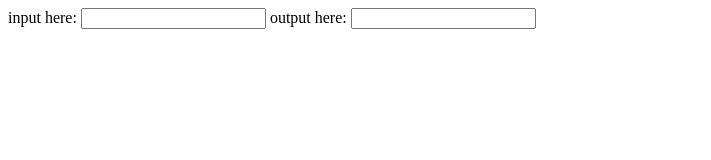
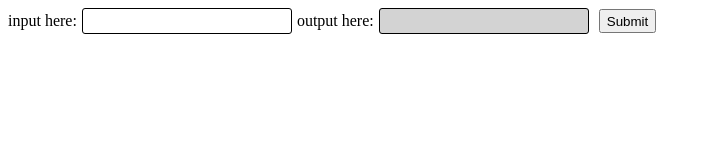
Before and after one commit to Grim-Enduser/input-output-practice, a website built with Parcel: page src/index.html in a window 1280 px wide. Shown: the whole page, without its empty margins (0-711 px from the left). Built offline with nearby package versions, Linux system fonts and the light colour scheme.

Commit message:
practice runs with input fields etc

```diff
--- a/src/index.html
+++ b/src/index.html
@@ -13,7 +13,9 @@
     <input type="text" id="input-field">
 
     <label for="output-field"> output here: </label>
-    <input type="text" id="output-field">
+    <output id="output-field"></output>
+
+    <button id="submit-btn"> Submit </button>
 
 </div>
 
--- a/src/main.js
+++ b/src/main.js
@@ -1 +1,29 @@
 console.log('script is running!')
+
+//referenties gemaakt naar de html elementen//
+const input = document.getElementById('input-field');
+const output = document.getElementById('output-field');
+const submit = document.getElementById('submit-btn');
+
+//functies declareren//
+const handleSubmit = () => {
+
+    console.log('Submit is being handled')
+    console.log( input.value )
+    output.innerText = input.value
+    //hierdoor wordt de value weer op 0 gezet na submit//
+    input.value = ''
+
+}
+
+// geen ronde haken achter hadleSubmit anders gaat hij al voor de click//
+submit.addEventListener('click', handleSubmit )
+
+// keypress//
+// input.addEventListener( 'keyup', (e)=>{
+//     // console.log(e)
+//     if(e.key === 'Enter') {
+//         handleSubmit()
+//     }
+//
+// })
--- a/src/styles.css
+++ b/src/styles.css
@@ -1,4 +1,39 @@
 h1 {
     font-family: poppings, sans-serif;
+    font-size: 12px;
+}
 
+#container {
+    display: flex;
+    align-items: center;
 }
+
+#input-field {
+    border: 1px solid black;
+    border-radius: 3px;
+    height: 20px;
+    min-width: 200px;
+    padding: 2px 4px;
+    margin-inline: 5px;
+}
+
+#output-field {
+    /*border: 1px solid black;*/
+    /*border-radius: 3px;*/
+    height: 20px;
+    /*min-width: 200px;*/
+    padding: 2px 4px;
+    /*margin-inline: 5px;*/
+
+    border-radius: 3px;
+    border: 1px solid black;
+    background-color: lightgray;
+    /*height: 24px;*/
+    width: 200px;
+    margin-inline: 5px;
+}
+
+button {
+    display: block; height: 24px;
+    margin-inline: 5px;
+}
```
Also changed, not shown: dist/index.html, 4 other files.
